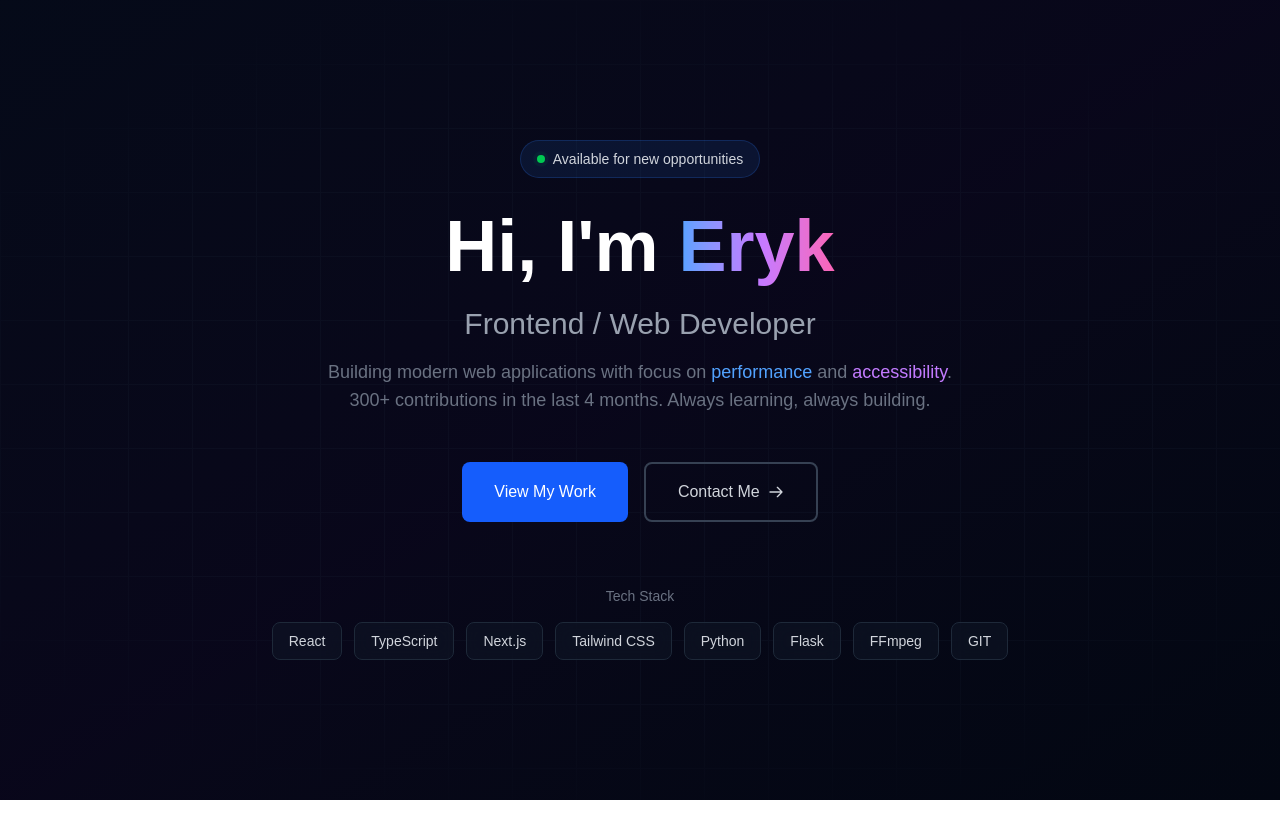
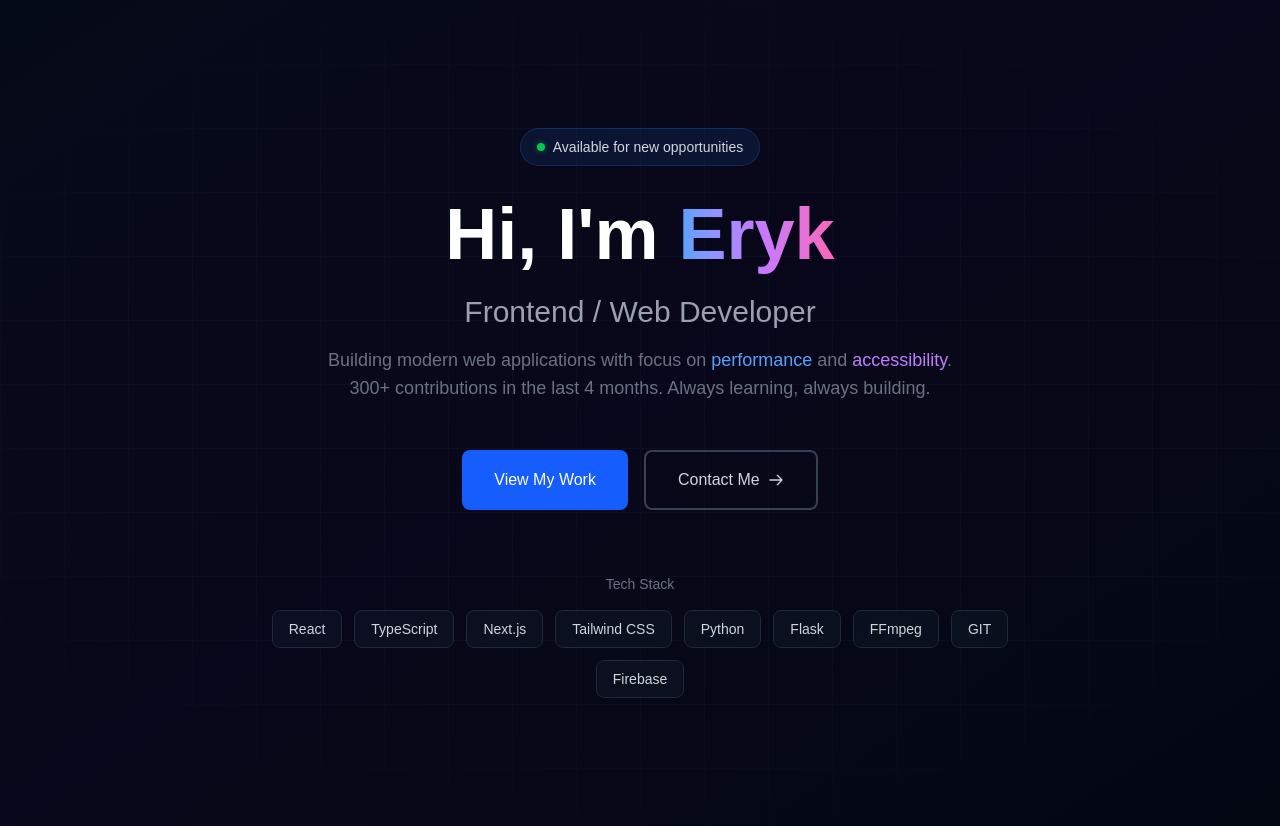
Before and after one commit to szczepanieceryk/my-page, a Next.js app: page / in a window 1280 px wide. Before the commit the page ends 800 px from the top, so only its background shows below. Built offline with nearby package versions, Linux system fonts and the light colour scheme.

Commit message:
feat: add Firebase to Tech stact

```diff
--- a/components/Hero.tsx
+++ b/components/Hero.tsx
@@ -8,6 +8,7 @@ export const Hero = () => {
     "Flask",
     "FFmpeg",
     "GIT",
+    "Firebase",
   ];
   return (
     <section className="relative min-h-screen flex items-center justify-center bg-gray-950 overflow-hidden">
```
